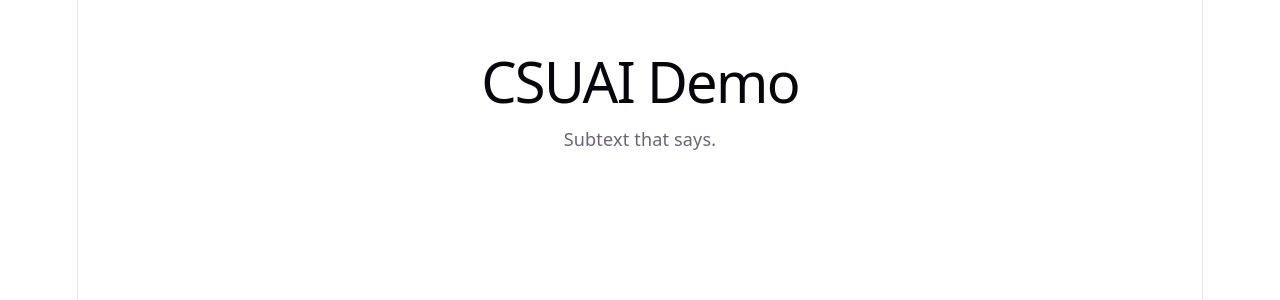
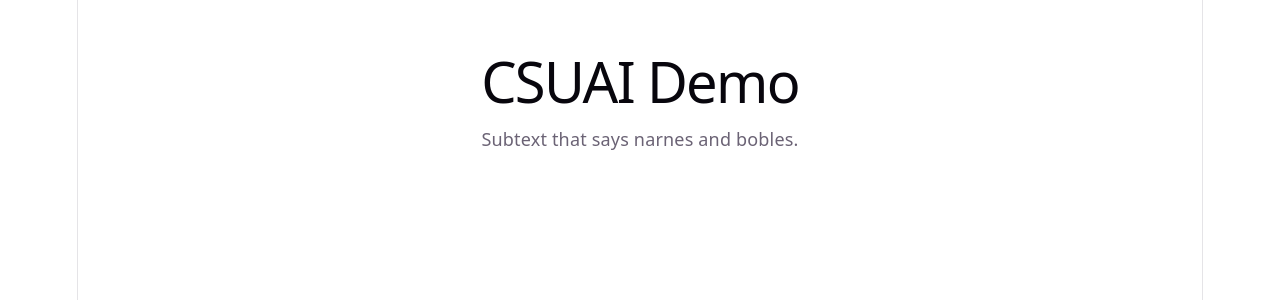
Before and after one commit to codegenie-hackabot/csuai-demo, a React (Vite) app: page / in a window 1280 px wide. Shown: the top 300 px of the page. Built offline with nearby package versions, Linux system fonts and the light colour scheme.

Commit message:
Add narnes and bobles to subtext

```diff
--- a/src/App.jsx
+++ b/src/App.jsx
@@ -5,7 +5,7 @@ function App() {
   return (
     <div style={{ textAlign: 'center', marginTop: '2rem' }}>
       <h1>CSUAI Demo</h1>
-      <p>Subtext that says.</p>
+      <p>Subtext that says narnes and bobles.</p>
     </div>
   );
 }
```
